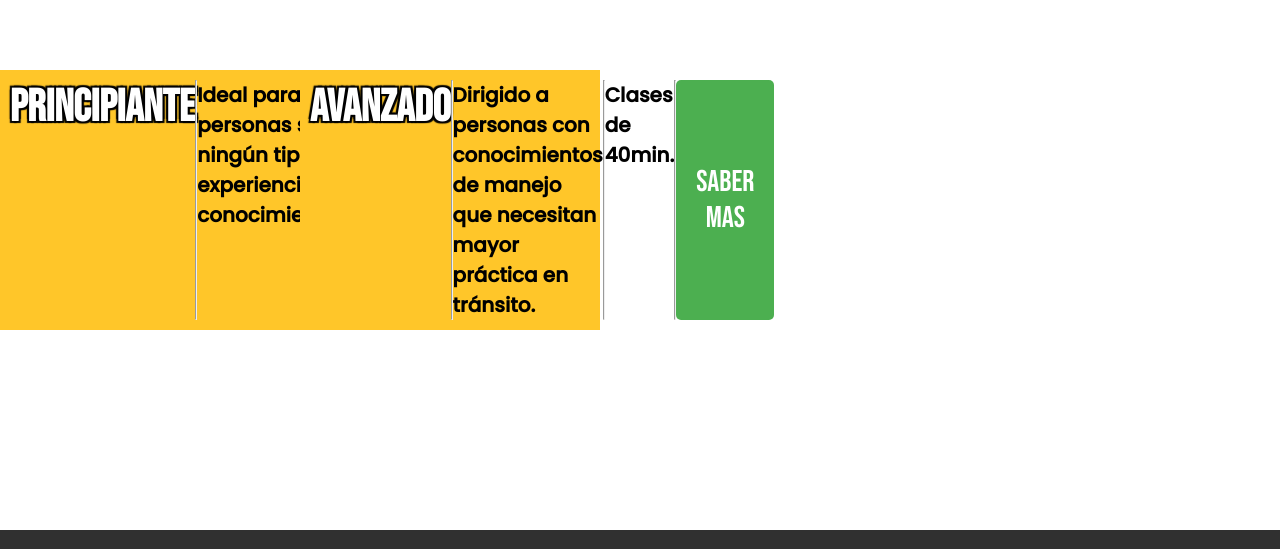
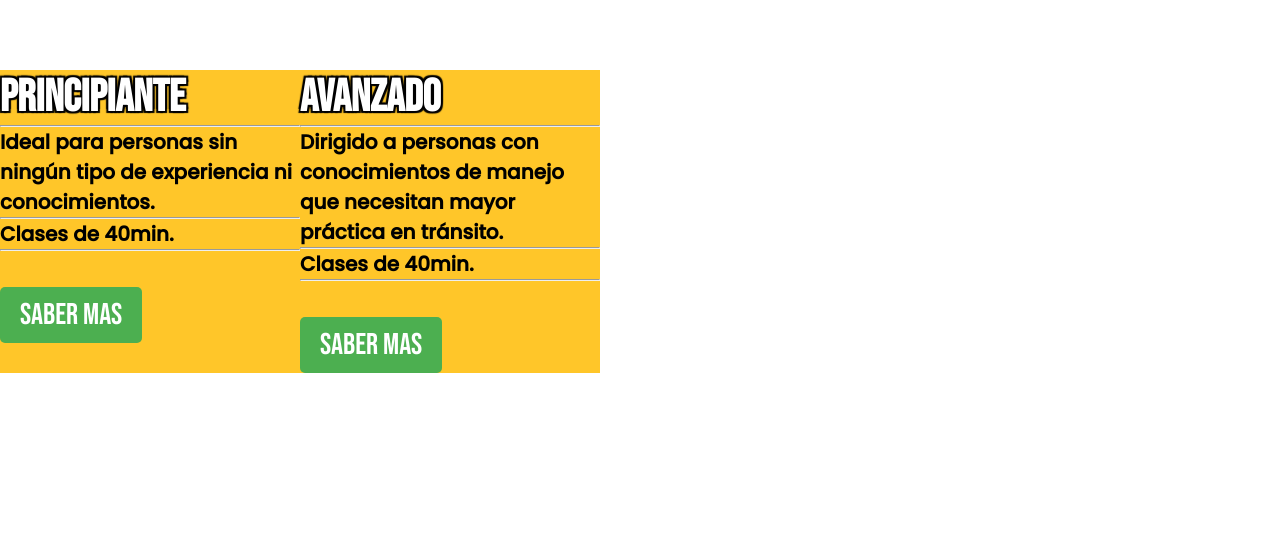
Before and after one commit to juli-navarro/juli-navarro.github.io, a plain HTML site: page clases.html in a window 1280 px wide. Shown: the part 130-679 px from the top of the page. Drawn offline with Linux system fonts and the light colour scheme.

Commit message:
Update clases.html

```diff
--- a/clases.html
+++ b/clases.html
@@ -63,7 +63,7 @@
 
 
 
-          <div class="boxx">
+          <div class="box">
 
                 <p id="letra">PRINCIPIANTE <br> </p>  <hr>
                 <p class="foot" > Ideal para personas sin ningún tipo de experiencia ni conocimientos. </p> <hr>
@@ -77,7 +77,7 @@
   <div class="container5">
 
 
-          <div class="boxx">
+          <div class="box">
                  <p id="letra"> AVANZADO <br> </p> <hr>
                  <p class="foot" > Dirigido a personas con conocimientos de manejo que necesitan mayor práctica en tránsito. </p> <hr>
                  <p class="foot" > Clases de 40min. </p> <hr>   <br>
```
